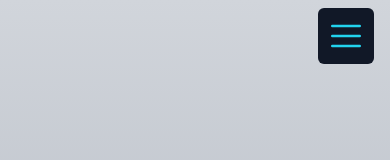
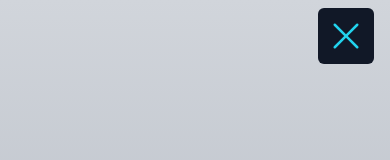
Before and after one commit to CarlosLonghi/Portfolio, a Next.js app: page /career in a window 390 px wide. Both pictures are taken after a click on the button 346 px from the left and 36 px from the top of the page. Shown: the top 160 px of the page. Built offline with nearby package versions, Linux system fonts and the light colour scheme.

Commit message:
feat: clone nav on click in page on mobile

```diff
--- a/src/components/Navigation.tsx
+++ b/src/components/Navigation.tsx
@@ -1,10 +1,11 @@
 'use client'
 
+import React from 'react'
 import { usePathname } from 'next/navigation'
 import NextLink from 'next/link'
 import * as NavigationMenu from '@radix-ui/react-navigation-menu'
 import * as Collapsible from '@radix-ui/react-collapsible'
-import { List } from '@phosphor-icons/react'
+import { X, List } from '@phosphor-icons/react'
 
 // eslint-disable-next-line
 const Link = ({ href, ...props }: any) => {
@@ -23,11 +24,27 @@ const Link = ({ href, ...props }: any) => {
 }
 
 export function Navigation() {
+  const [open, setOpen] = React.useState(false)
+
+  function handleClose() {
+    setTimeout(() => {
+      setOpen(false)
+    }, 200)
+  }
+
   return (
-    <Collapsible.Root className="fro-gray-100 sticky left-0 right-0 top-0 z-20 flex flex-col gap-6 bg-gradient-to-b from-gray-300 to-gray-400 px-4 py-2 data-[state=open]:h-screen md:py-6 dark:bg-gradient-to-br dark:from-gray-900 dark:to-gray-950">
+    <Collapsible.Root
+      open={open}
+      onOpenChange={setOpen}
+      className="fro-gray-100 sticky left-0 right-0 top-0 z-20 flex flex-col gap-6 bg-gradient-to-b from-gray-300 to-gray-400 px-4 py-2 data-[state=open]:h-screen md:py-6 dark:bg-gradient-to-br dark:from-gray-900 dark:to-gray-950"
+    >
       <Collapsible.CollapsibleTrigger asChild className="md:hidden">
         <button className="ml-auto rounded-md bg-gray-900 p-2" type="button">
-          <List className="h-10 w-10 text-cyan-400" />
+          {open ? (
+            <X className="h-10 w-10 text-cyan-400" />
+          ) : (
+            <List className="h-10 w-10 text-cyan-400" />
+          )}
         </button>
       </Collapsible.CollapsibleTrigger>
 
@@ -38,13 +55,19 @@ export function Navigation() {
         <NavigationMenu.Root>
           <NavigationMenu.List className="flex max-w-app flex-col items-center gap-20 md:flex-row md:gap-6">
             <NavigationMenu.Item>
-              <Link href="/">Inicio</Link>
+              <Link onClick={handleClose} href="/">
+                Inicio
+              </Link>
             </NavigationMenu.Item>
             <NavigationMenu.Item>
-              <Link href="/projects">Projetos</Link>
+              <Link onClick={handleClose} href="/projects">
+                Projetos
+              </Link>
             </NavigationMenu.Item>
             <NavigationMenu.Item>
-              <Link href="/career">Carreira</Link>
+              <Link onClick={handleClose} href="/career">
+                Carreira
+              </Link>
             </NavigationMenu.Item>
           </NavigationMenu.List>
         </NavigationMenu.Root>
```
